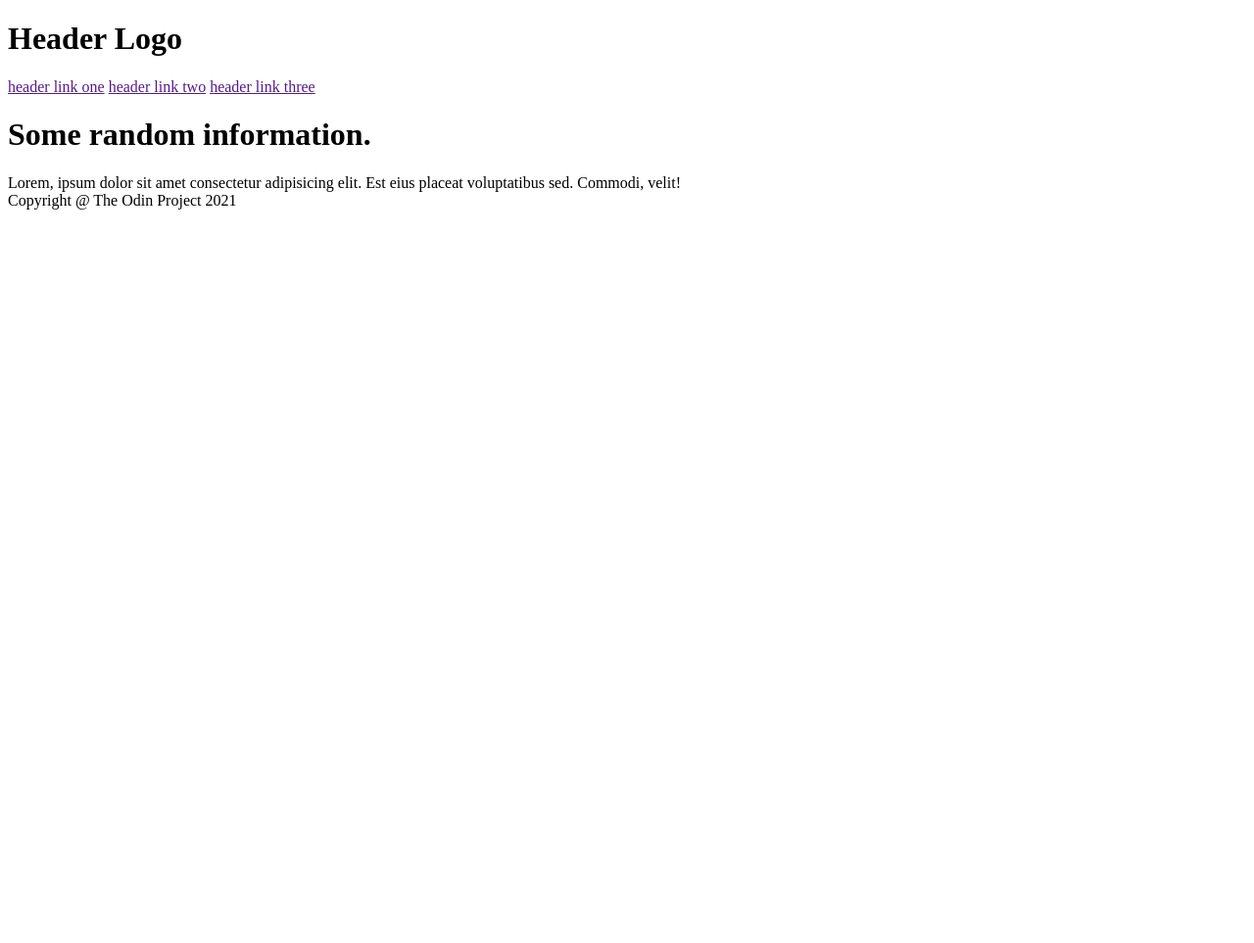
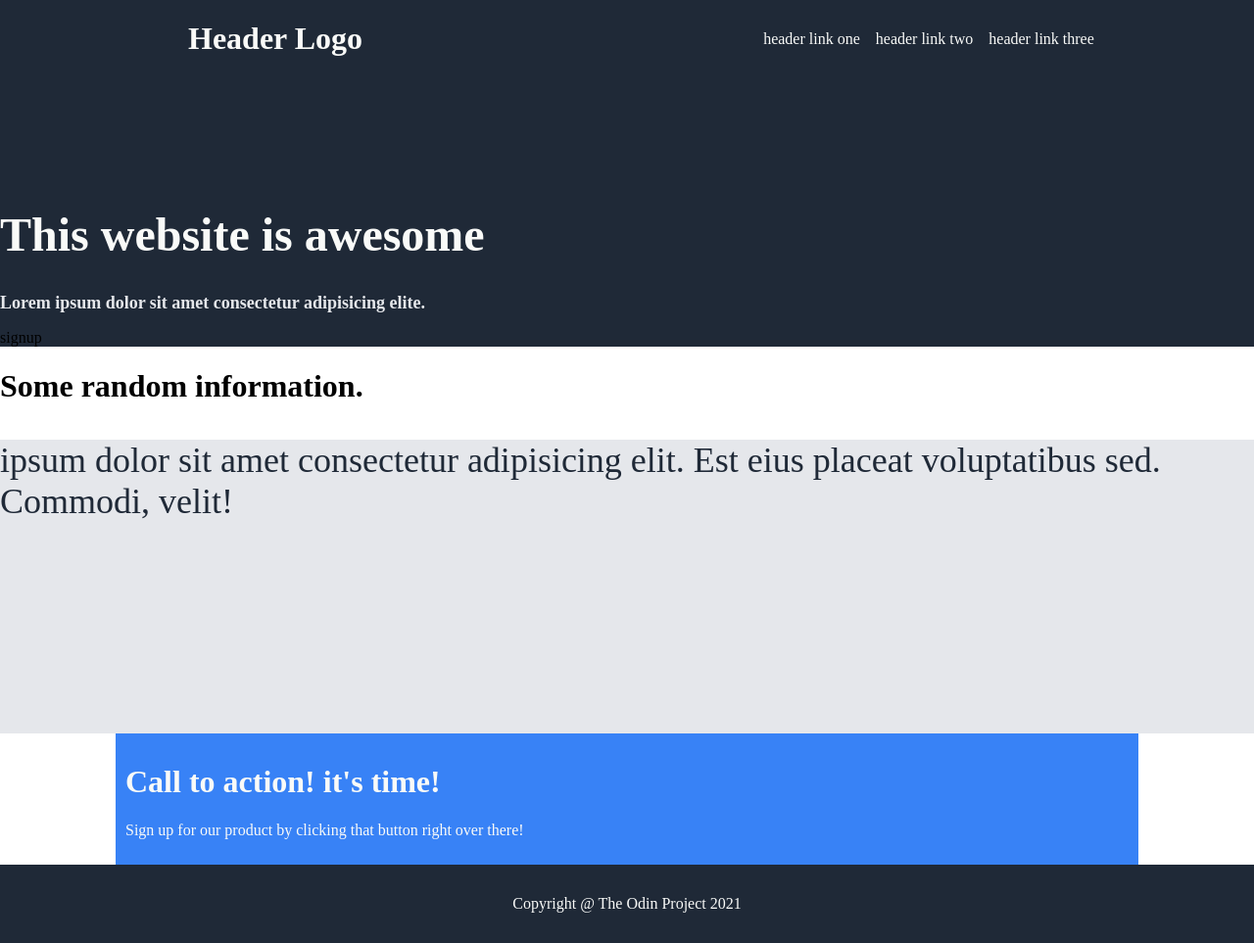
Before and after one commit to RahamimSagi/LandingPage, a plain HTML site: page index.html in a window 1280 px wide. Shown: the whole page at 98% size. Before the commit the page ends 800 px from the top, so only its background shows below. Drawn offline with Linux system fonts and the light colour scheme.

Commit message:
day 1 done need to add more containers in html and finish placing everything

```diff
--- a/index.html
+++ b/index.html
@@ -8,18 +8,27 @@
     <title>Landing Page</title>
 </head>
 <body>
+    <!--First section-->
 <div class="container">
-    <div class="header">
+    <div class="logo">
         <h1>Header Logo</h1>
-       <a href="">header link one</a>
-       <a href="">header link two</a>
-       <a href="">header link three</a>
+        <div class="right">
+            <a>header link one</a>
+            <a>header link two</a>
+            <a>header link three</a>
+        </div>
     </div>
-
+    <div class="image">
+    </div>
     <div class="content">
+        <h1 class="text">This website is awesome</h1>
+        <h2 class="text1">Lorem ipsum dolor sit amet consectetur adipisicing elite.</h2>
+    </div>
+    <div class="signup">
+        <p>signup</p>
     </div>
 </div>
-
+    <!--information section-->
     <div class="information">
         <h1>Some random information.</h1>
         <div class="box"></div>
@@ -27,15 +36,24 @@
         <div class="box4"></div>
         <div class="box4"></div>
     </div>
-
-    <div class="quote">
-        Lorem, ipsum dolor sit amet consectetur adipisicing elit. Est eius placeat voluptatibus sed. Commodi, velit!
+    <!--quote section-->
+    <div class="quote-container">
+        <div class="quote">
+           <p> ipsum dolor sit amet consectetur adipisicing elit. Est eius placeat voluptatibus sed. Commodi, velit!</p>
+        </div>
     </div>
-    <div class="sign">
+    <!--sign up section-->
+    <div class="sign-container">
+        <div class="sign">
+            <h1>Call to action! it's time!</h1>
+            <p>Sign up for our product by clicking that button right over there!</p>
+        </div>
     </div>
-
-    <footer class="footer">
+    <!--footer section-->
+    <div class="footer">
+    <footer>
         Copyright @ The Odin Project 2021
     </footer>
+</div>
 </body>
 </html>
--- a/style.css
+++ b/style.css
@@ -0,0 +1,88 @@
+body {
+    margin: 0%;
+}
+/* first section */
+.container {
+    background-color: #1f2937;
+    height: auto;
+    width: 100%;
+}
+
+.logo {
+    color: #f9faf8;
+    display: flex;
+    align-items: center;
+    justify-content: space-between;
+    gap: 1.875rem;
+    margin-left: 15%;
+}
+
+.right {
+    display: flex;
+    gap: 1rem;
+    margin-right: 15%;
+}
+
+.text {
+    font-size: 48px;
+    font-weight: bolder;
+    color: #f9faf8;
+}
+.text1 {
+    font-size: 18px;
+    color: #e5e7eb;
+}
+.image {
+    width: 200px;
+    height: 100px;
+    color: grey;
+}
+/* information section*/
+.inforamtion h1 {
+    font-size: 36px;
+    font-weight: bolder;
+    color: #1f2937;
+}
+/* quote section */
+.quote-container {
+    width: 100%;
+    height: 300px;
+    background-color: #e5e7eb;
+    font-size: 36px;
+    font-family: 'Times New Roman', Times, serif;
+    color: #1f2937;
+}
+
+.quote {
+
+}
+
+
+/* sigunup section */
+.sign-container {
+    display: flex;
+    justify-content: center;
+    align-items: center;
+
+}
+.sign {
+    background-color: #3882f6;
+    color: #f9faf8;
+    width: 80%;
+    padding: 10px;
+}
+/* footer section */
+footer {
+    height: 80px;
+    display: flex;
+    justify-content: center;
+    align-items: center;
+}
+
+.footer {
+    background-color: #1f2937;
+    color: #f9faf8;
+    display: flex;
+    flex-direction: column;
+    justify-content: flex-end;
+}
```
